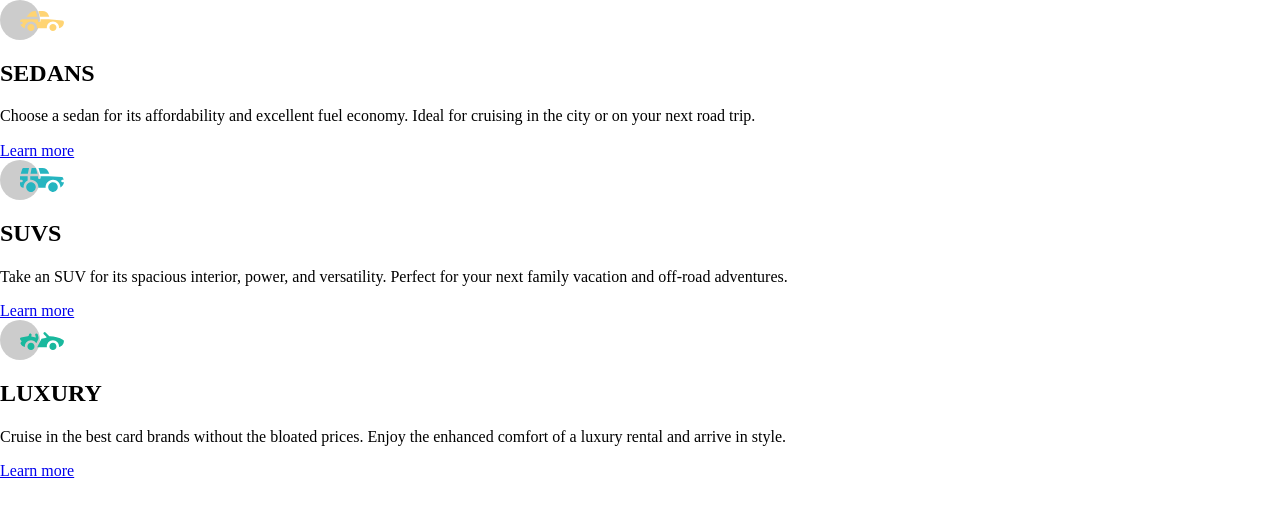
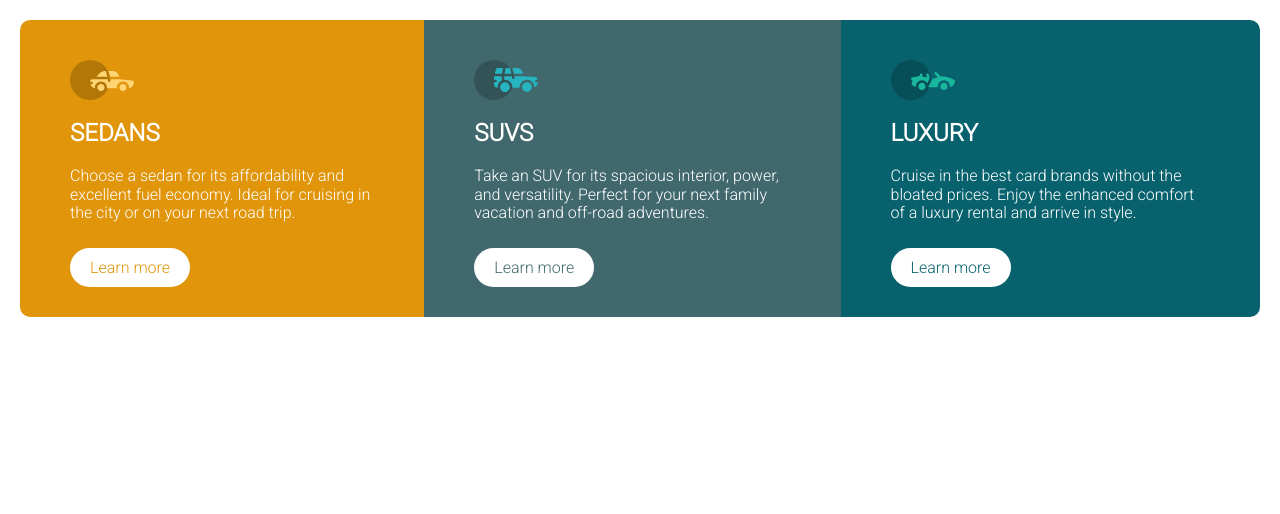
Before and after one commit to jandrearuiz/proyect-2-3-column-preview-card-component, a plain HTML site: page index.html in a window 1280 px wide. Drawn offline with Linux system fonts and the light colour scheme.

Commit message:
feat: code css

```diff
--- a/index.html
+++ b/index.html
@@ -6,13 +6,18 @@
     <title>Proyecto2</title>
     <link rel="stylesheet" href="./style/normalize.css" />
     <link rel="stylesheet" href="./style/style.css" />
+    <link rel="preconnect" href="https://fonts.gstatic.com" />
+    <link
+      href="https://fonts.googleapis.com/css2?family=Roboto:wght@300&display=swap"
+      rel="stylesheet"
+    />
   </head>
   <body>
     <div class="card">
       <section class="card__sedans">
         <img
           class="card__sedans-image"
-          src="./assets/icon-sedans.svg"
+          src="./assets/images/icon-sedans.svg"
           alt=""
         />
         <h2 class="card__sedans-title">SEDANS</h2>
@@ -25,24 +30,26 @@
       <section class="card__suvs">
         <img
           class="card__suvs-image"
-          src="./assets/icon-suvs.svg"
+          src="./assets/images/icon-suvs.svg"
           alt=""
         />
         <h2 class="card__suvs-title">SUVS</h2>
         <p class="card__suvs-description">
-          Take an SUV for its spacious interior, power, and versatility. Perfect for your next family vacation and off-road adventures.
+          Take an SUV for its spacious interior, power, and versatility. Perfect
+          for your next family vacation and off-road adventures.
         </p>
         <a href="#" class="card__suvs-nav">Learn more</a>
       </section>
       <section class="card__luxury">
         <img
           class="card__luxury-image"
-          src="./assets/icon-luxury.svg"
+          src="./assets/images/icon-luxury.svg"
           alt=""
         />
         <h2 class="card__luxury-title">LUXURY</h2>
         <p class="card__luxury-description">
-          Cruise in the best card brands without the bloated prices. Enjoy the enhanced comfort of a luxury rental and arrive in style.
+          Cruise in the best card brands without the bloated prices. Enjoy the
+          enhanced comfort of a luxury rental and arrive in style.
         </p>
         <a href="#" class="card__luxury-nav">Learn more</a>
       </section>
--- a/style/style.scss
+++ b/style/style.scss
@@ -0,0 +1,95 @@
+.card {
+  display: flex;
+  flex-direction: column;
+  color: white;
+  font-family: "Roboto", sans-serif;
+  padding: 20px 20px;
+
+  @media (min-width: 1024px) {
+    display: flex;
+    flex-direction: row;
+    justify-content: center;
+  }
+
+  &__sedans {
+    background: rgb(224, 149, 10);
+    padding: 0 50px 40px;
+    border-top-right-radius: 10px;
+    border-top-left-radius: 10px;
+
+    @media (min-width: 1024px) {
+      border-top-right-radius: 0;
+      border-top-left-radius: 10px;
+      border-bottom-left-radius: 10px;
+    }
+
+    &-image {
+      padding: 40px 0 0;
+    }
+
+    &-description {
+      padding: 0 0 20px;
+    }
+
+    &-nav {
+      border: rgb(224, 149, 10);
+      border-radius: 50px;
+      background: white;
+      padding: 10px 20px;
+      text-decoration: none;
+      color: rgb(224, 149, 10);
+    }
+  }
+
+  &__suvs {
+    background: rgb(64, 104, 109);
+    padding: 0 50px 40px;
+
+    &-image {
+      padding: 40px 0 0;
+    }
+
+    &-description {
+      padding: 0 0 20px;
+    }
+
+    &-nav {
+      border: rgb(64, 104, 109);
+      border-radius: 50px;
+      background: white;
+      padding: 10px 20px;
+      text-decoration: none;
+      color: rgb(64, 104, 109);
+    }
+  }
+
+  &__luxury {
+    background: rgb(8, 98, 110);
+    padding: 0 50px 40px;
+    border-bottom-right-radius: 10px;
+    border-bottom-left-radius: 10px;
+
+    @media (min-width: 1024px) {
+      border-top-right-radius: 10px;
+      border-bottom-left-radius: 0;
+      border-bottom-right-radius: 10px;
+    }
+
+    &-image {
+      padding: 40px 0 0;
+    }
+
+    &-description {
+      padding: 0 0 20px;
+    }
+
+    &-nav {
+      border: rgb(8, 98, 110);
+      border-radius: 50px;
+      background: white;
+      padding: 10px 20px;
+      text-decoration: none;
+      color: rgb(8, 98, 110);
+    }
+  }
+}
```
Also changed, not shown: assets/images/favicon-32x32.png (renamed from assets/favicon-32x32.png), assets/images/icon-luxury.svg (renamed from assets/icon-luxury.svg), assets/images/icon-sedans.svg (renamed from assets/icon-sedans.svg), assets/images/icon-suvs.svg (renamed from assets/icon-suvs.svg), style/style.css, 1 other file.
